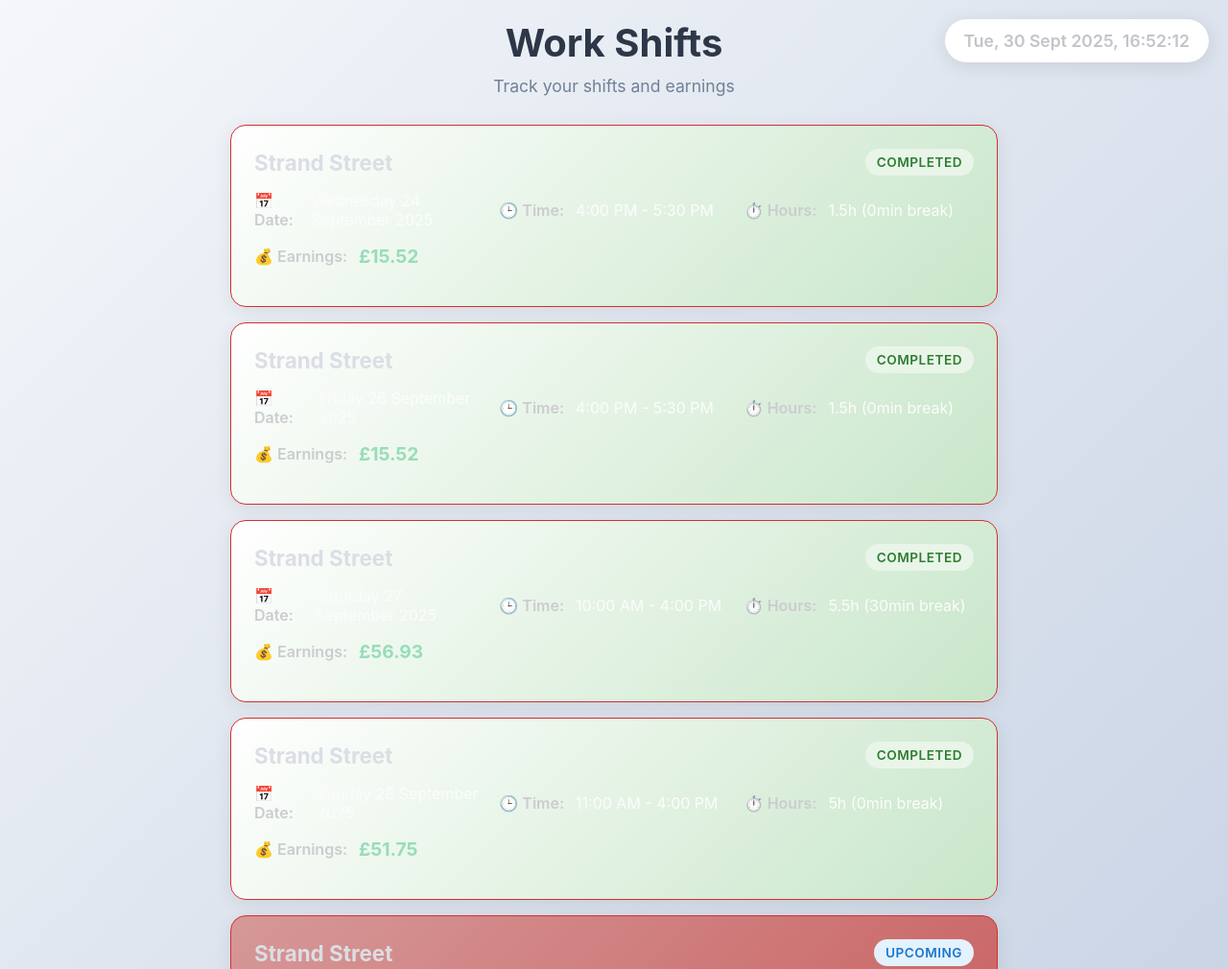
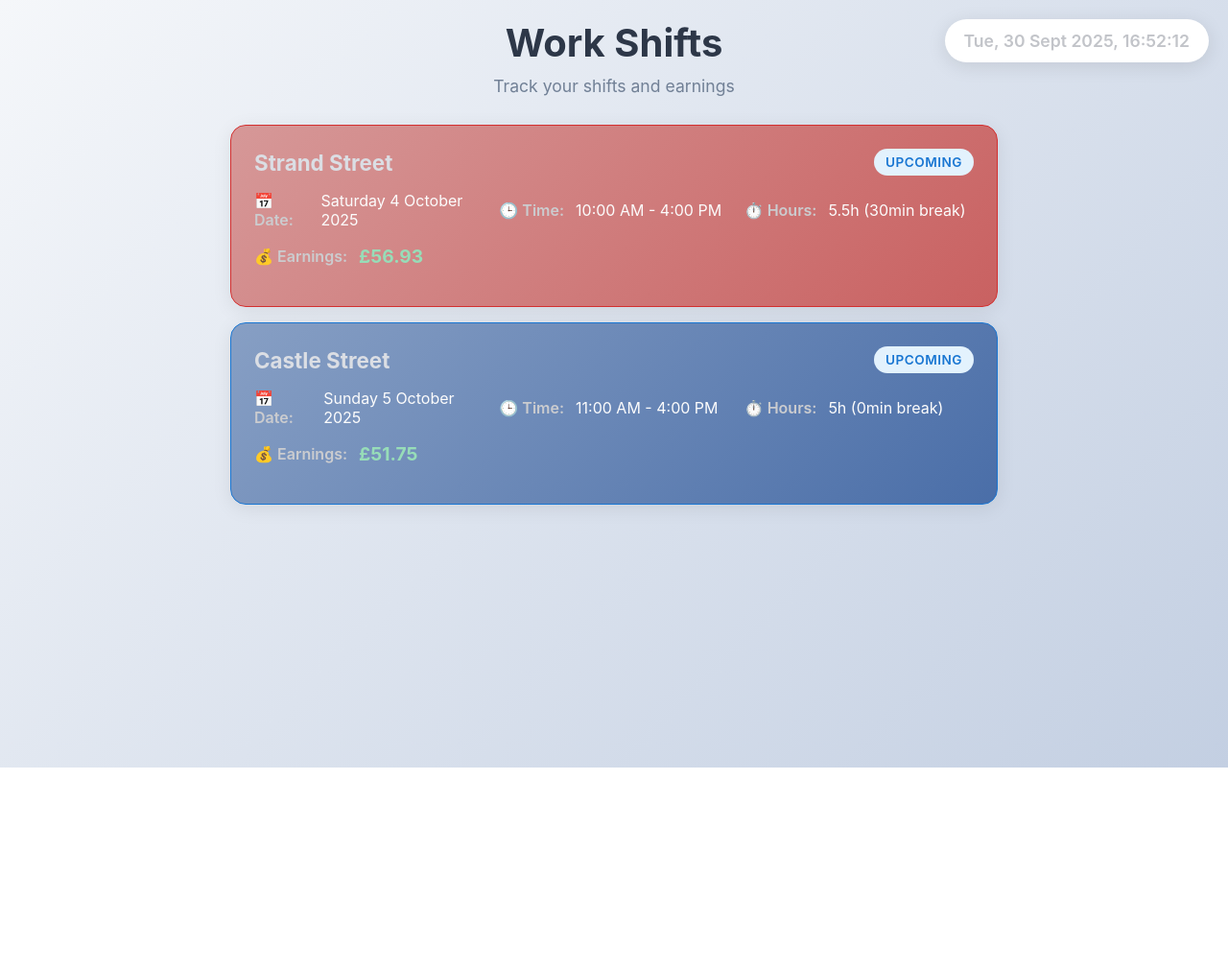
Before and after one commit to GooseMilk84/workshec, a plain HTML site: page index.html in a window 1280 px wide. Shown: the top 1010 px of the page at 96% size. After the commit the page ends 800 px from the top, so only its background shows below. Drawn offline with Linux system fonts and the light colour scheme.

Commit message:
Update index.html

```diff
--- a/index.html
+++ b/index.html
@@ -241,34 +241,6 @@
     <script>
     // Shift data - edit this array to add/modify shifts
     const shifts = [
-
-        {
-            shop: "Strand Street",
-            date: "2025-09-24",
-            startTime: "16:00",
-            endTime: "17:30"
-        },
-
-        {
-            shop: "Strand Street",
-            date: "2025-09-26",
-            startTime: "16:00",
-            endTime: "17:30"
-        },
-
-        {
-            shop: "Strand Street",
-            date: "2025-09-27",
-            startTime: "10:00",
-            endTime: "16:00"
-        },
-
-        {
-            shop: "Strand Street",
-            date: "2025-09-28",
-            startTime: "11:00",
-            endTime: "16:00"
-        },
         {
             shop: "Strand Street",
             date: "2025-10-04",
```
